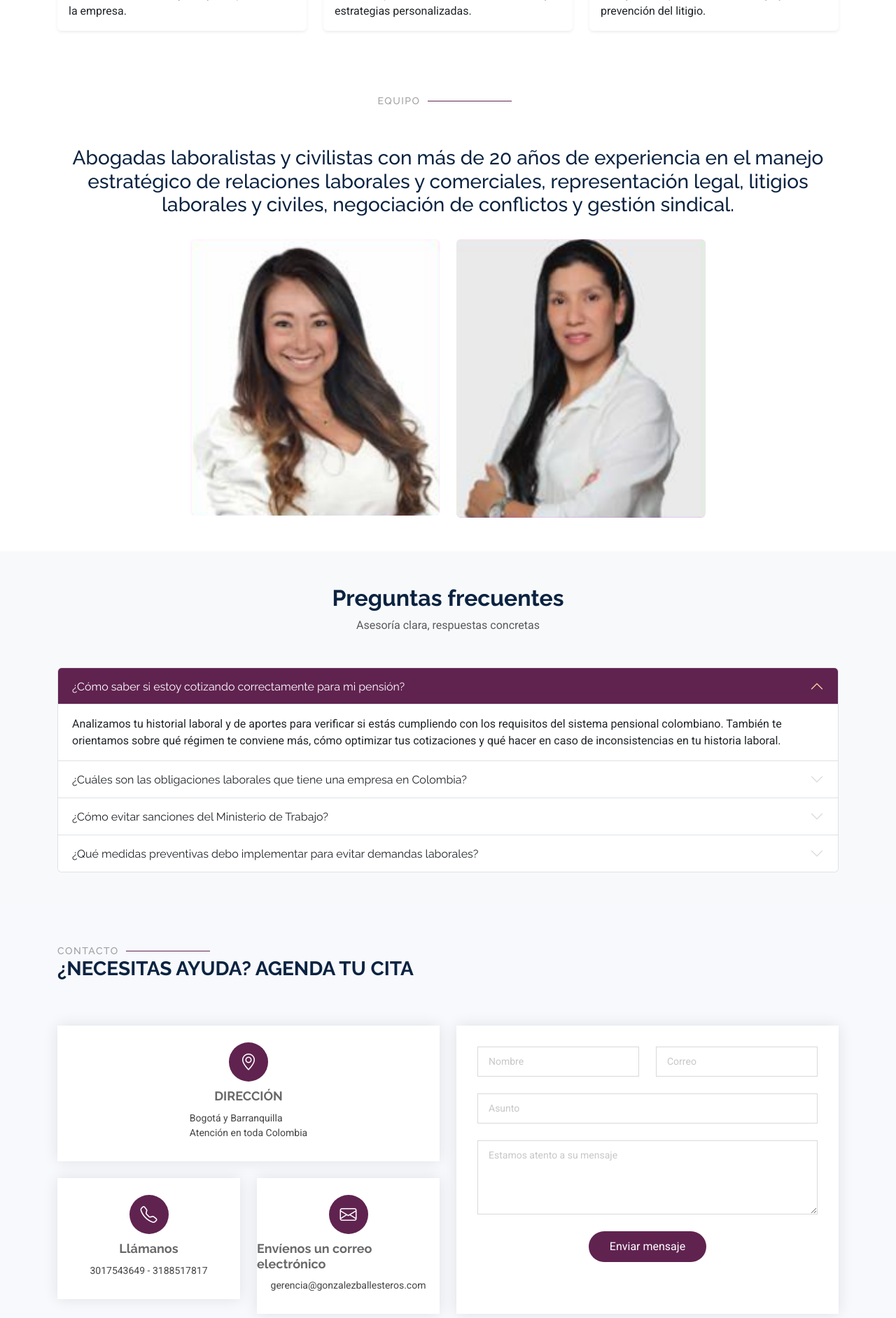
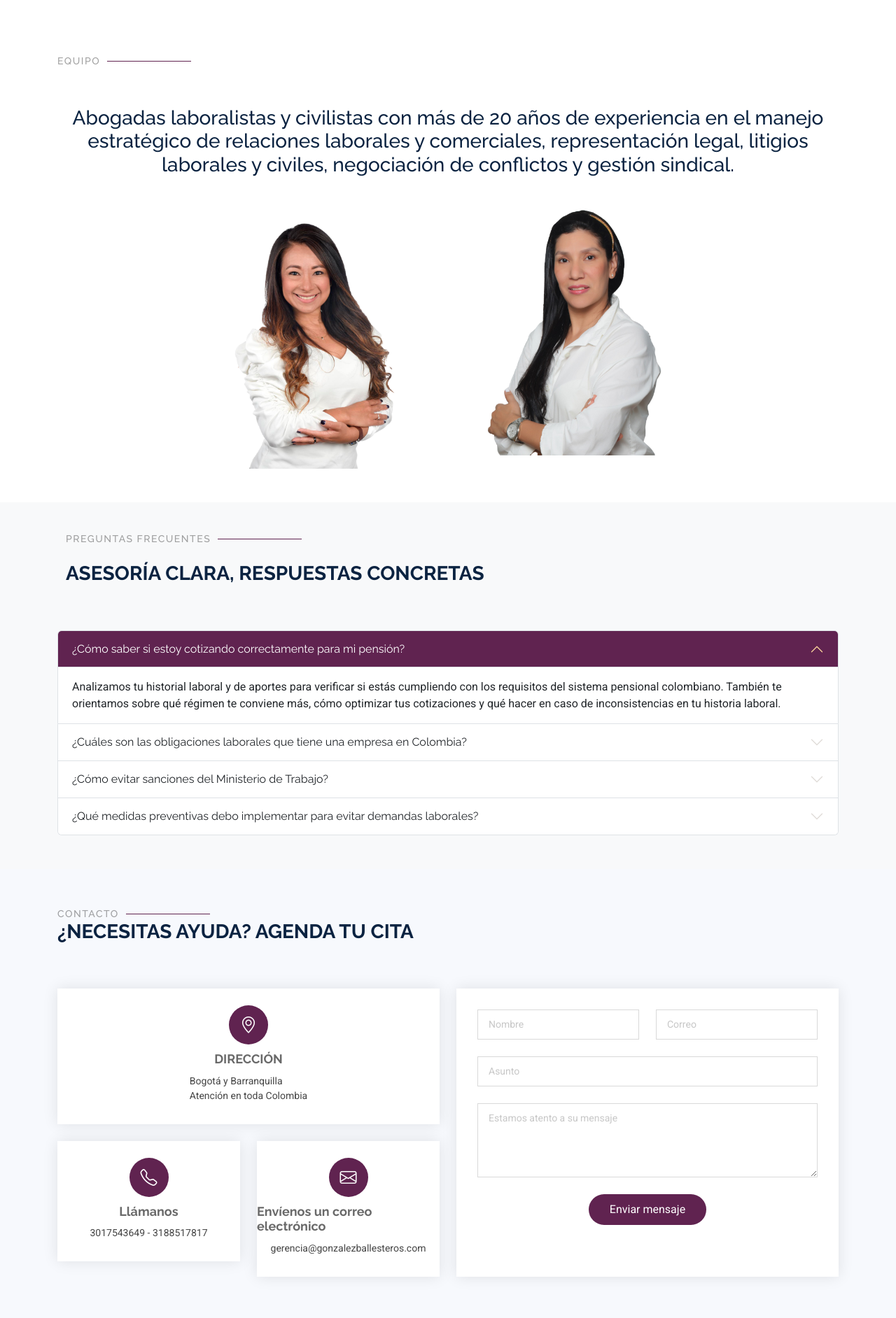
Before and after one commit to Jbonett20/paginaweb, a PHP site: page / in a window 1280 px wide. Shown: the part 3787-5671 px from the top of the page at 70% size. Run offline with PHP 8.4, Linux system fonts and the light colour scheme; some libraries are stand-ins or nearby versions.

Commit message:
arreglos verison 3

```diff
--- a/modulos/faq.php
+++ b/modulos/faq.php
@@ -17,11 +17,10 @@
 <section id="faq" class="faq section bg-light py-5">
   <div class="container">
 
-    <!-- Section Title -->
-    <div class="text-center mb-5" data-aos="fade-up">
-      <h2 class="fw-bold">Preguntas frecuentes</h2>
-      <p class="text-muted">Asesoría clara, respuestas concretas</p>
-    </div>
+    <div class="container section-title" data-aos="fade-up">
+        <h2>Preguntas frecuentes</h2><br>
+        <div><span>Asesoría clara, respuestas concretas </span></div>
+      </div><!-- End Section Title -->
 
     <!-- Accordion -->
     <div class="accordion" id="faqAccordion">
--- a/modulos/nav.php
+++ b/modulos/nav.php
@@ -4,7 +4,7 @@
           <li><a href="#about">Acerca de</a></li>
           <li><a href="#services">Servicios</a></li>
           <li><a href="#testimonials">Testimonios</a></li>
-          <li><a href="#portafolio">Portafolio</a></li>
+          <li><a href="#casos">Portafolio</a></li>
           <li><a href="#team">Equipo</a></li>
           <!--<li class="dropdown"><a href="#"><span>Menú desplegable</span> <i class="bi bi-chevron-down toggle-dropdown"></i></a>
             <ul>
--- a/modulos/portafolio.php
+++ b/modulos/portafolio.php
@@ -1,11 +1,11 @@
 <section id="casos" class="py-5">
   <div class="container">
-    <div class="row mb-5 text-center">
-      <div class="col-12" data-aos="fade-up">
-        <h2 class="fw-bold">CASOS DESTACADOS</h2>
+    <!-- Section Title -->
+    <div class="container section-title" data-aos="fade-up">
+        <h2>CASOS DESTACADOS</h2><br>
         <p class="text-muted">Conoce algunos de los casos donde hemos hecho la diferencia.</p>
-      </div>
-    </div>
+      </div><!-- End Section Title -->
+
 
     <div class="row g-4">
       <!-- Tarjeta 1 -->
--- a/modulos/team.php
+++ b/modulos/team.php
@@ -2,7 +2,7 @@
 
   <!-- Section Title -->
   <div class="container section-title" data-aos="fade-up">
-    <h2 class="text-center text-uppercase">Equipo</h2>
+    <h2 class="text-align text-uppercase">Equipo</h2>
   </div>
 
   <div class="container">
@@ -19,17 +19,17 @@
       <!-- Miembro 1 -->
       <div class="col-xl-4 col-lg-5 col-md-6" data-aos="fade-up" data-aos-delay="300">
         <div class="member text-center">
-          <img src="assets/img/team/team-3.jpg" class="img-fluid rounded" alt="Claudia Marcela Gonzales">
+          <img src="assets/img/team/team-3.png" class="img-fluid rounded" alt="Claudia Marcela Gonzales">
           <div class="member-info mt-3">
             <div class="member-info-content text-white">
               <h4>Claudia Marcela Gonzales</h4>
               <span>Socia Fundadora</span>
             </div>
             <div class="social mt-2">
-              <a href="#"><i class="bi bi-twitter-x"></i></a>
-              <a href="#"><i class="bi bi-facebook"></i></a>
+              <!-- <a href="#"><i class="bi bi-twitter-x"></i></a>
+              <a href="#"><i class="bi bi-facebook"></i></a> -->
               <a href="#"><i class="bi bi-instagram"></i></a>
-              <a href="#"><i class="bi bi-linkedin"></i></a>
+              <a href="https://www.linkedin.com/in/claudia-marcela-gonzalez-martinez-558549121?utm_source=share&utm_campaign=share_via&utm_content=profile&utm_medium=ios_app"><i class="bi bi-linkedin"></i></a>
             </div>
           </div>
         </div>
@@ -38,15 +38,15 @@
       <!-- Miembro 2 -->
       <div class="col-xl-4 col-lg-5 col-md-6" data-aos="fade-up" data-aos-delay="400">
         <div class="member text-center">
-          <img src="assets/img/team/team-4.jpg" class="img-fluid rounded" alt="Ana Paola Ballesteros">
+          <img src="assets/img/team/team-4.png" class="img-fluid rounded" alt="Ana Paola Ballesteros">
           <div class="member-info mt-3">
             <div class="member-info-content text-white">
               <h4>Ana Paola Ballesteros</h4>
               <span>Socia Fundadora</span>
             </div>
             <div class="social mt-2">
-              <a href="#"><i class="bi bi-twitter-x"></i></a>
-              <a href="#"><i class="bi bi-facebook"></i></a>
+             <!--  <a href="#"><i class="bi bi-twitter-x"></i></a>
+              <a href="#"><i class="bi bi-facebook"></i></a> -->
               <a href="#"><i class="bi bi-instagram"></i></a>
               <a href="#"><i class="bi bi-linkedin"></i></a>
             </div>
--- a/modulos/testimonials.php
+++ b/modulos/testimonials.php
@@ -1,7 +1,6 @@
-<section class="testimonials section bg-white py-5">
-  <div class="container section-title text-center" data-aos="fade-up">
-    <div><span style="color: #602350;">Testimonios de Clientes</span></div>
-  </div>
+<section class="testimonials section bg-white py-5" id="testimonials">
+  <div class="container section-title text-align" data-aos="fade-up">
+    <h2>Testimonios de Clientes</h2>
 
   <div class="container">
     <div class="row gy-4 justify-content-center">
@@ -12,17 +11,15 @@
           <div class="stars mb-2 text-warning fs-5">★★★★★</div>
           <h5 class="text-dark mb-1">PERCOSFAR LTDA</h5>
           <small class="text-secondary">Perfumería Cosméticos y Farmacéuticos Limitada</small>
-          <p class="text-muted fst-italic mt-2">“Gracias a su acompañamiento legal, hemos logrado optimizar procesos laborales y mantener una gestión jurídica eficiente. Un equipo confiable y profesional.”</p>
         </div>
       </div>
 
       <!-- Testimonio 2 -->
       <div class="col-lg-4 col-md-6" data-aos="fade-up" data-aos-delay="200">
-        <div class="testimonial-item p-4 shadow-sm rounded-4" style="border: 2px solid #602350;">
+        <div class="testimonial-item p-3 shadow-sm rounded-4" style="border: 2px solid #602350;">
           <div class="stars mb-2 text-warning fs-5">★★★★★</div>
           <h5 class="text-dark mb-1">INFARVET S.A.S</h5>
           <small class="text-secondary">Inversiones Farmacéuticas y Veterinarias S.A.S</small>
-          <p class="text-muted fst-italic mt-2">“Su asesoría ha sido clave en la resolución de situaciones legales complejas. Recomendamos sus servicios sin dudarlo.”</p>
         </div>
       </div>
 
@@ -32,7 +29,6 @@
           <div class="stars mb-2 text-warning fs-5">★★★★★</div>
           <h5 class="text-dark mb-1">MBH S.A.S</h5>
           <small class="text-secondary">Motores Bombas y Herramientas MG S.A.S</small>
-          <p class="text-muted fst-italic mt-2">“Hemos recibido acompañamiento estratégico y cercano en temas laborales y comerciales. Un servicio jurídico con enfoque humano y resultados.”</p>
         </div>
       </div>
 
```
Also changed, not shown: assets/img/team/team-3.jpg (deleted), assets/img/team/team-3.png (added), assets/img/team/team-4.jpg (deleted), assets/img/team/team-4.png (added).
